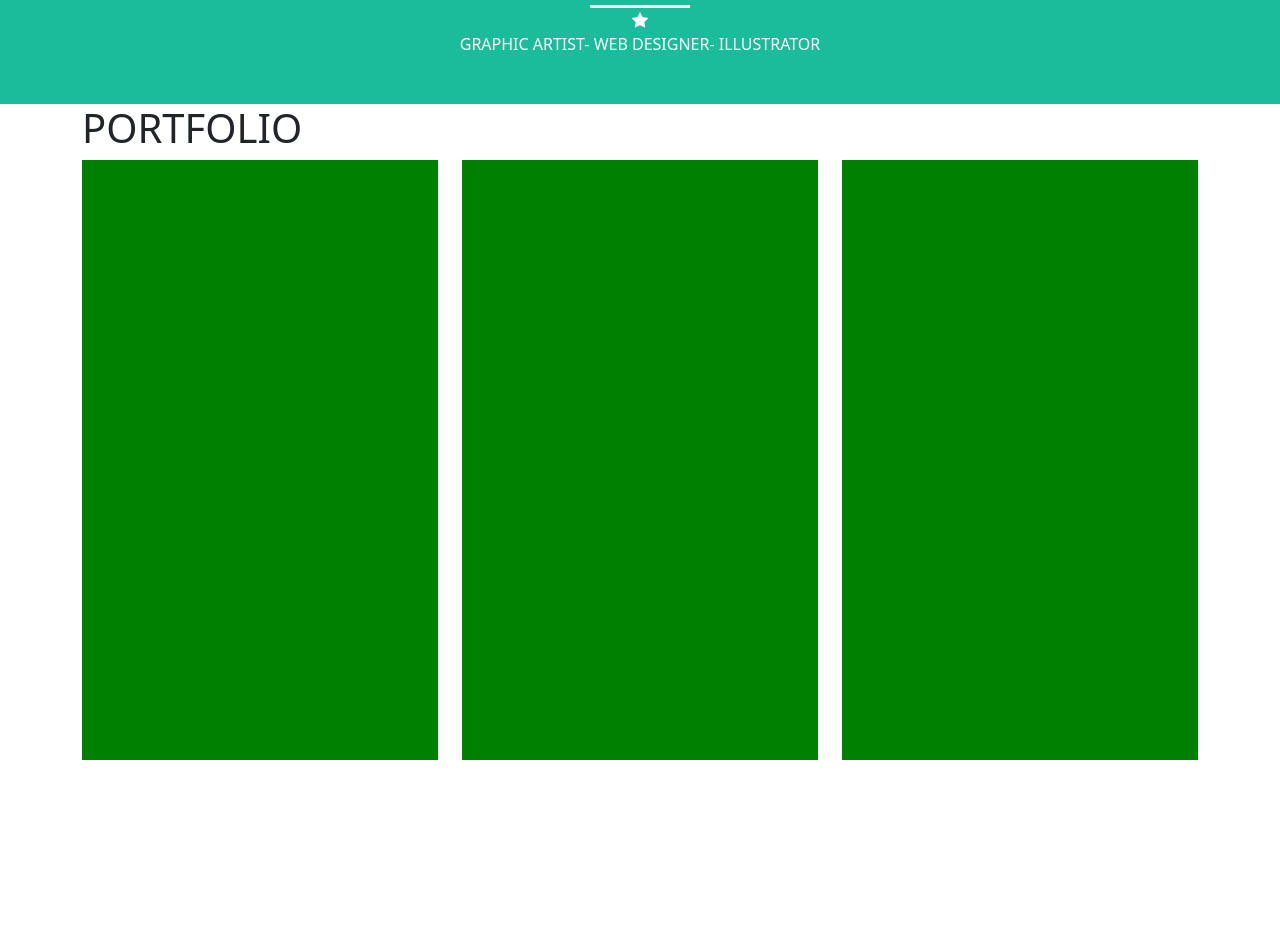
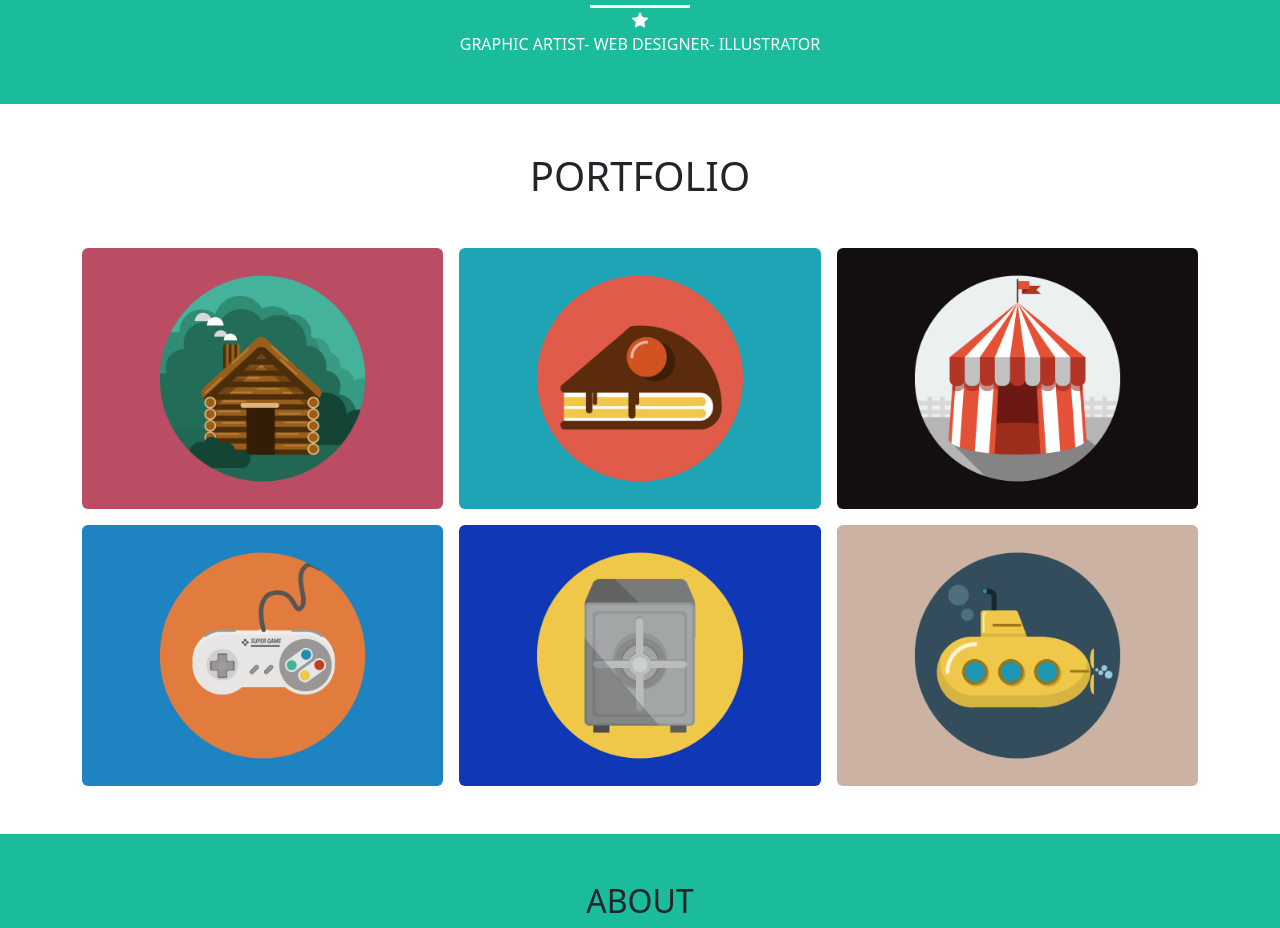
Before and after one commit to simone202120/html-css-bootstrap-freelancer, a plain HTML site: page index.html in a window 1280 px wide. Shown: the part 421-1349 px from the top of the page. Before the commit the page ends 1181 px from the top, so only its background shows below. Drawn offline with nearby package versions, Linux system fonts and the light colour scheme.

Commit message:
sezione portfolio

```diff
--- a/css/style.css
+++ b/css/style.css
@@ -22,7 +22,3 @@
 .backwhite{
     background-color: white;
 }
-.box{
-    height: 300px;
-    background-color: green;
-}
--- a/index.html
+++ b/index.html
@@ -47,50 +47,65 @@
            <span>ILLUSTRATOR</span>
         </section>
 
-        <section class="porfolio">
+        <section class="porfolio my-5">
             <div class="container-md">
-                <h1>PORTFOLIO</h1>
-                <div class="row">
+                <h1 class="text-center mb-5">PORTFOLIO</h1>
+                <div class="row g-3">
                     <div class="col-12 col-md-6 col-lg-4">
                         <div class="box">
-
+                            <img class="img-fluid rounded" src="img/cabin.png" alt="">
                         </div>
 
                     </div>
                     <div class="col-12 col-md-6 col-lg-4">
                         <div class="box">
-
+                            <img class="img-fluid rounded" src="img/cake.png" alt="">
                         </div>
 
                     </div>
                     <div class="col-12 col-md-6 col-lg-4">
                         <div class="box">
-
+                            <img class="img-fluid rounded" src="img/circus.png" alt="">
                         </div>
 
                     </div>
                     <div class="col-12 col-md-6 col-lg-4">
                         <div class="box">
-
+                            <img class="img-fluid rounded" src="img/game.png" alt="">
                         </div>
 
                     </div>
                     <div class="col-12 col-md-6 col-lg-4">
                         <div class="box">
-
+                            <img class="img-fluid rounded" src="img/safe.png" alt="">
                         </div>
 
                     </div>
                     <div class="col-12 col-md-6 col-lg-4">
                         <div class="box">
-
+                            <img class="img-fluid rounded" src="img/submarine.png" alt="">
                         </div>
 
                     </div>
             </div>
+        </section>
 
+        <section class="about presentazione pt-5">
+            <div class="container-md">
+                <h2 class="text-center ">ABOUT</h2>
+                <div class="row row-cols-xs-1 row-col-md-2">
+                    <div class="col">
+                        <div class="box">
+                        </div>
+                    </div>
 
+                    <div class="col">
+                        <div class="box">
+                        </div>
+                    </div>
+                </div>
             </div>
+
         </section>
 
 
```
